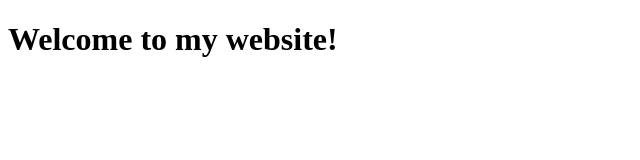
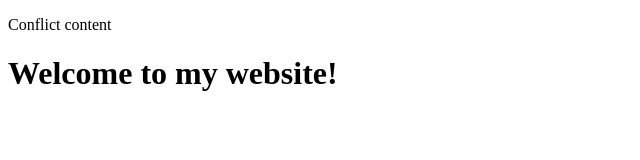
Before and after one commit to kishan-katharani/website-project, a plain HTML site: page src/index.html in a window 1280 px wide. Shown: the whole page, without its empty margins (0-640 px from the left). Drawn offline with Linux system fonts and the light colour scheme.

Commit message:
Added conflicting content to homepage

```diff
--- a/src/index.html
+++ b/src/index.html
@@ -1 +1 @@
-<!DOCTYPE html><html><head><title>My Website</title></head><body><h1>Welcome to my website!</h1></body></html>
+<!DOCTYPE html><html><head><title>My Website</title></head><body><p>Conflict content</p><h1>Welcome to my website!</h1></body></html>
```
